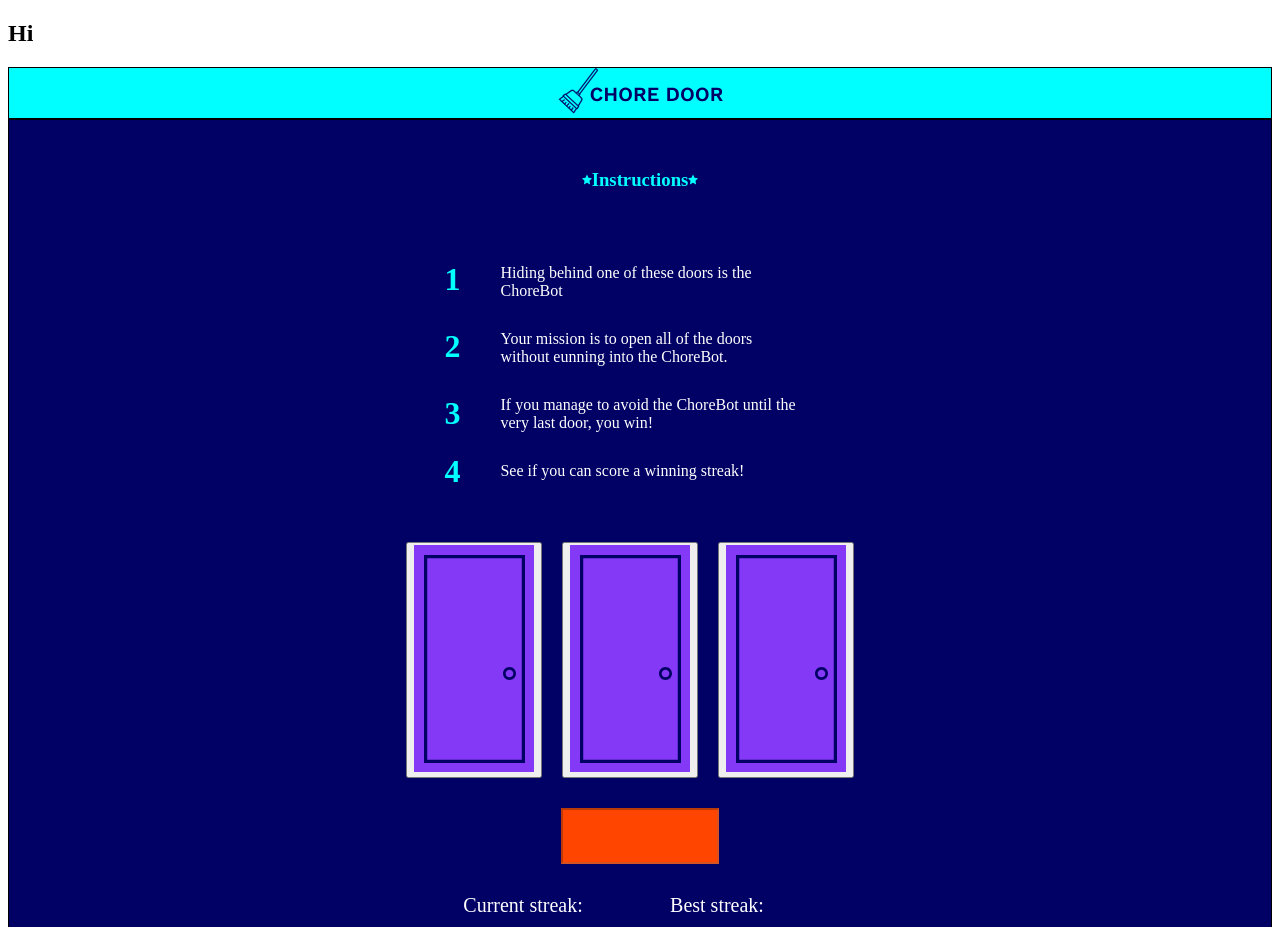
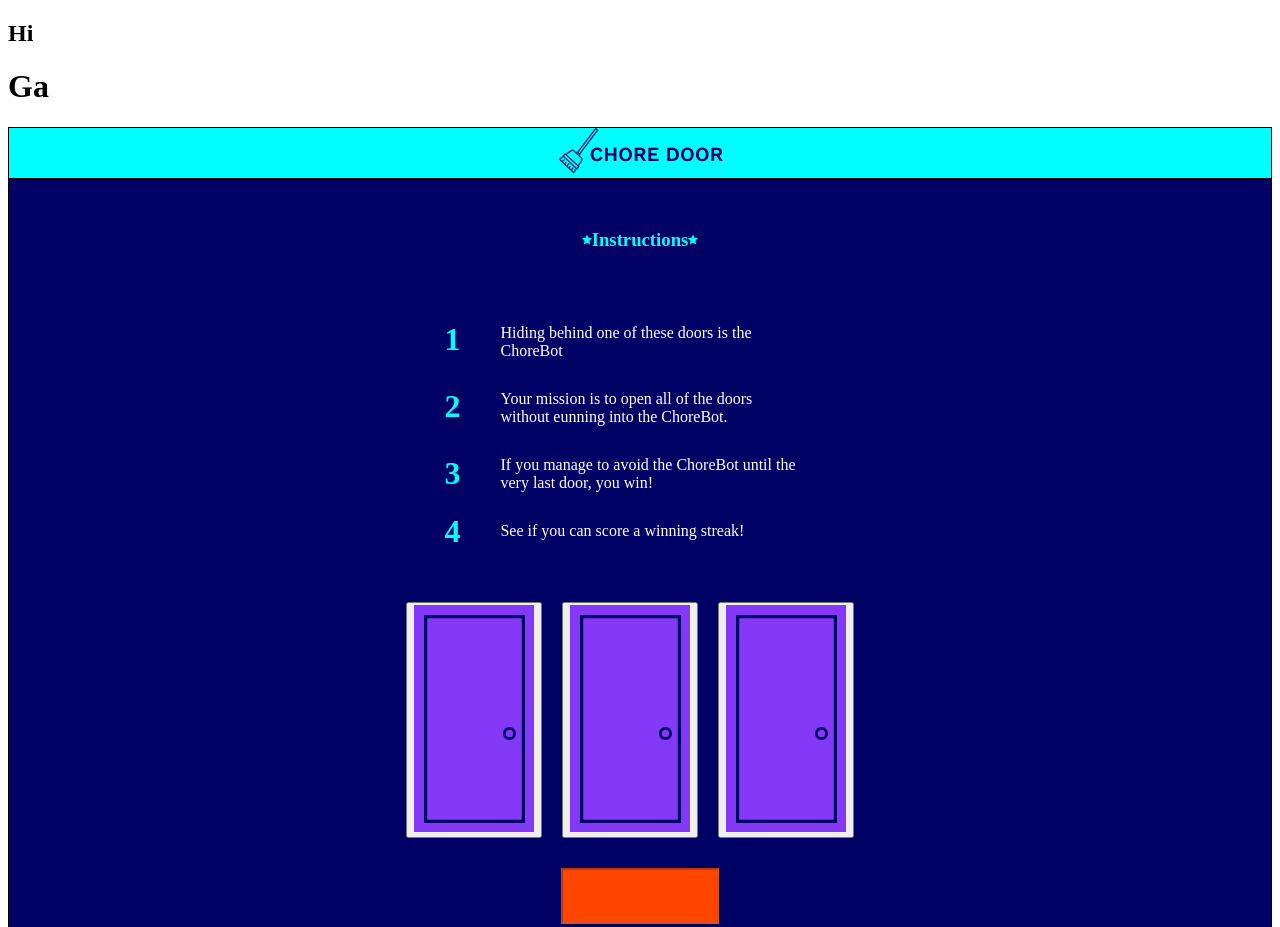
Before and after one commit to nguyenthivananh-vanh/Game, a plain HTML site: page index.html in a window 1280 px wide. Shown: the top 927 px of the page. Drawn offline with Linux system fonts and the light colour scheme.

Commit message:
chanhge index

```diff
--- a/index.html
+++ b/index.html
@@ -81,6 +81,7 @@
 
 <body>
     <h2>Hi</h2>
+    <h1>Ga</h1>
     <!-- header -->
     <div class="header">
         <img src="./images/logo.svg" alt="">
```
